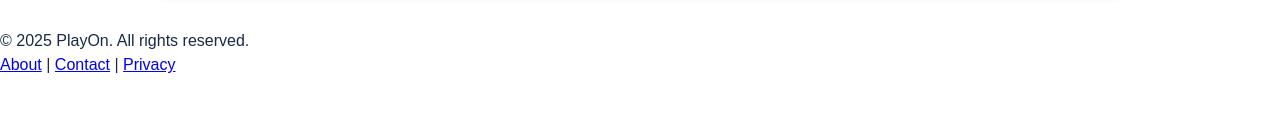
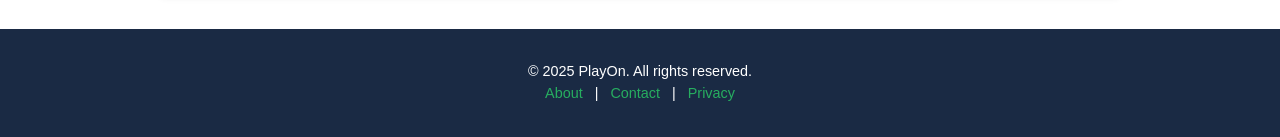
Before and after one commit to deanodealo/playon, a plain HTML site: page vacancies.html in a window 1280 px wide. Shown: the part 710-847 px from the top of the page. Before the commit the page ends 800 px from the top, so only its background shows below. Drawn offline with Linux system fonts and the light colour scheme.

Commit message:
vacancy footer

```diff
--- a/vacancies.css
+++ b/vacancies.css
@@ -10,6 +10,9 @@ body {
   background: #ffffff;
   color: #1A2A44;
   line-height: 1.5;
+  display: flex;
+  flex-direction: column;
+  min-height: 100vh;
 }
 
 /* ===== Header ===== */
@@ -17,7 +20,7 @@ header {
   position: relative;
   height: 80px;
   display: flex;
-  justify-content: space-between; /* burger left, logo right */
+  justify-content: space-between;
   align-items: center;
   padding: 1rem 2rem;
   background: #1A2A44;
@@ -108,7 +111,7 @@ header img {
   transform: translateX(-100%);
   transition: transform 0.3s ease;
   z-index: 2005;
-  border-radius: 0 15px 15px 0; /* rounded edges */
+  border-radius: 0 15px 15px 0;
 }
 
 .side-menu.open {
@@ -144,6 +147,10 @@ header img {
 }
 
 /* ===== Page Container ===== */
+main {
+  flex: 1; /* ensures footer stays at bottom */
+}
+
 .container {
   max-width: 1000px;
   margin: 2rem auto;
@@ -218,7 +225,7 @@ header img {
   color: #444;
 }
 
-/* Buttons (if you add them) */
+/* Buttons */
 .btn {
   padding: 0.8rem 1.4rem;
   background: #27AE60;
@@ -244,6 +251,7 @@ header img {
   background: #c92f3b;
 }
 
+
 /* ===== Responsive ===== */
 @media(max-width: 700px) {
   .vacancy-card {
@@ -262,7 +270,28 @@ header img {
   .btn {
     width: 100%;
   }
-   header img {
+
+  header img {
     max-height: 50px;
   }
 }
+
+/* ===== Footer ===== */
+footer {
+  display: block;
+  text-align: center;
+  padding: 2rem;
+  background-color: #1A2A44;
+  color: #fff;
+  font-size: 0.9rem;
+}
+
+footer a {
+  color: #27AE60;
+  margin: 0 0.5rem;
+  text-decoration: none;
+}
+
+footer a:hover {
+  text-decoration: underline;
+}
```
Also changed, not shown: vacancies.html (+3 -1 lines).
